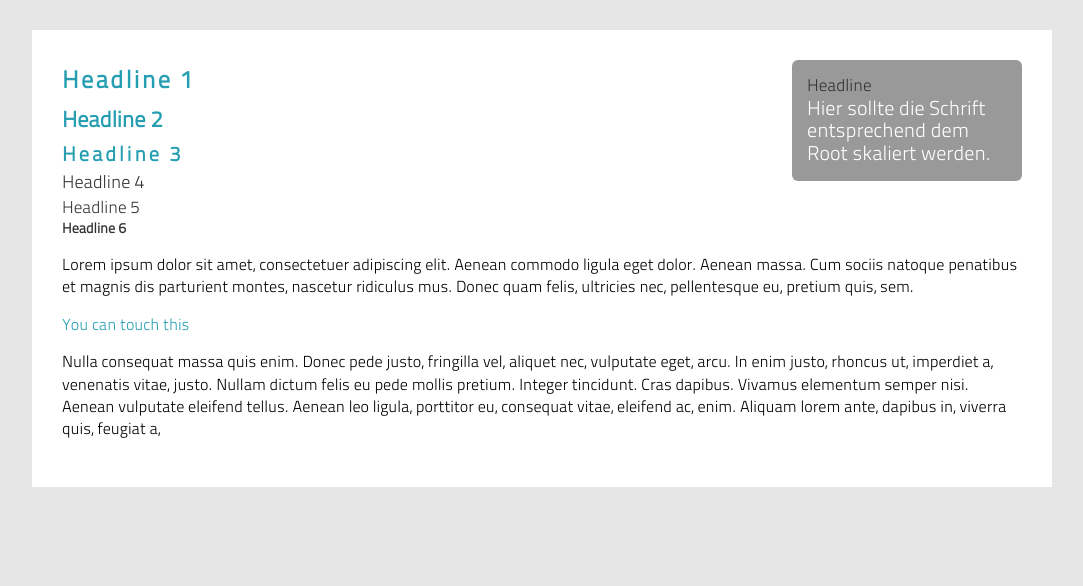
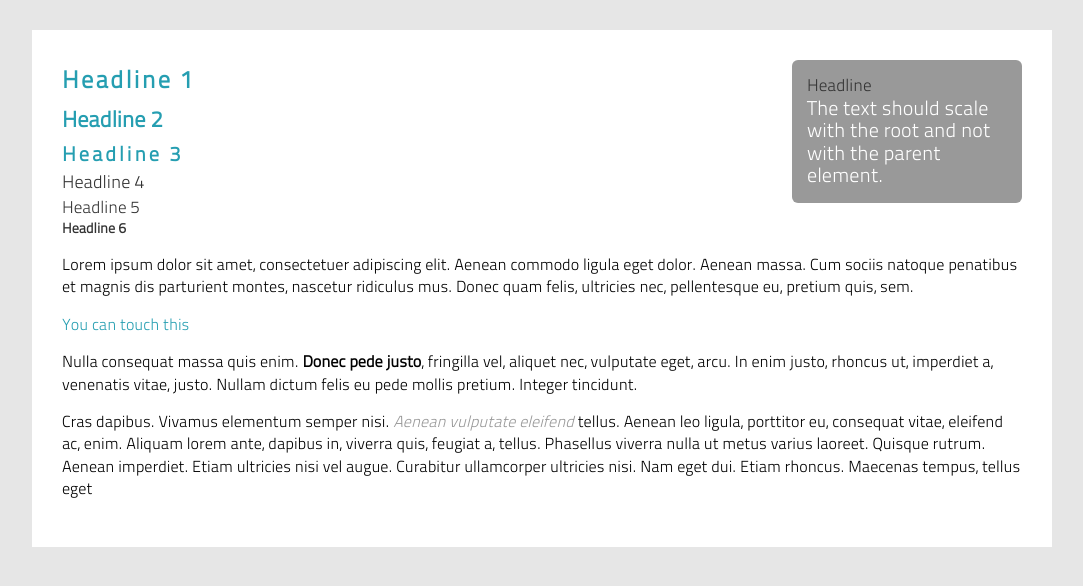
Before and after one commit to 4cfelix/voodookit, a PHP site: page / in a window 1280 px wide. Shown: the top 586 px of the page, without its empty margins (98-1181 px from the left). Run offline with PHP 8.4, Linux system fonts and the light colour scheme.

Commit message:
[task] add some text styles and translations

```diff
--- a/css/global.css
+++ b/css/global.css
@@ -200,6 +200,13 @@ a {
 a:hover {
   color: #34bfd5;
 }
+strong {
+  font-weight: bold;
+}
+i {
+  font-style: italic;
+  color: #999999;
+}
 /* Start navigation.less */
 /* -------------------------------------------------------------------- *//* Start layout.less */
 /* -------------------------------------------------------------------- */
--- a/index.html
+++ b/index.html
@@ -26,7 +26,7 @@
 
 			<h5>Headline</h5>
 
-				Hier sollte die Schrift entsprechend dem Root skaliert werden.
+			The text should scale with the root and not with the parent element.
 
 		</div><!-- /.fontBox -->
 
@@ -41,13 +41,12 @@
 
 		<a href="#">You can touch this</a>
 
-			<p>Nulla consequat massa quis enim. Donec pede justo, fringilla vel, aliquet nec, vulputate eget, arcu. In enim justo, rhoncus ut, imperdiet a, venenatis vitae, justo. Nullam dictum felis eu pede mollis pretium. Integer tincidunt. Cras dapibus. Vivamus elementum semper nisi. Aenean vulputate eleifend tellus. Aenean leo ligula, porttitor eu, consequat vitae, eleifend ac, enim. Aliquam lorem ante, dapibus in, viverra quis, feugiat a,</p>
+		<p>Nulla consequat massa quis enim. <strong>Donec pede justo</strong>, fringilla vel, aliquet nec, vulputate eget, arcu. In enim justo, rhoncus ut, imperdiet a, venenatis vitae, justo. Nullam dictum felis eu pede mollis pretium. Integer tincidunt.</p>
 
+		<p>Cras dapibus. Vivamus elementum semper nisi. <i>Aenean vulputate eleifend</i> tellus. Aenean leo ligula, porttitor eu, consequat vitae, eleifend ac, enim. Aliquam lorem ante, dapibus in, viverra quis, feugiat a, tellus. Phasellus viverra nulla ut metus varius laoreet. Quisque rutrum. Aenean imperdiet. Etiam ultricies nisi vel augue. Curabitur ullamcorper ultricies nisi. Nam eget dui. Etiam rhoncus. Maecenas tempus, tellus eget</p>
 
 
 
 	</div><!-- /. mainWrapper -->
 
 </body>
-
-</html>
--- a/less/typography.less
+++ b/less/typography.less
@@ -75,3 +75,18 @@ a {
 		color: lighten(@linkColor, 10%);
 	}
 }
+
+
+
+//
+// Text Highlightning
+// ----------------------------------------------------------------------------------------
+
+strong {
+	font-weight: bold;
+}
+
+i {
+	font-style: italic;
+	color: @black40;
+}
```
Also changed, not shown: README.md. Lines whose indentation alone changed are shown as unchanged.
